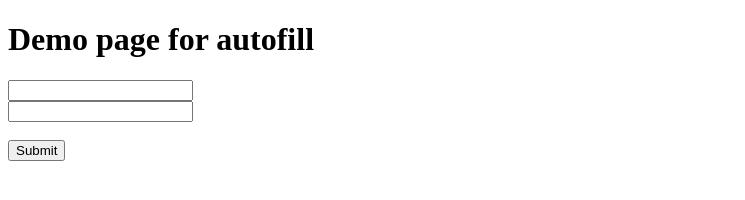
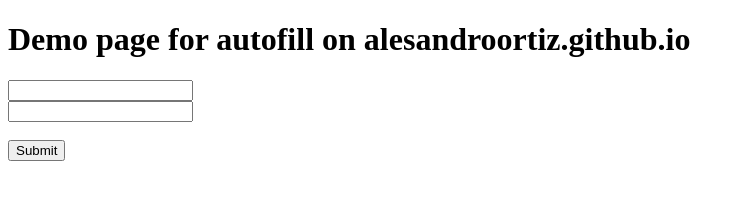
Before and after one commit to alesandroortiz/alesandroortiz.github.io, a plain HTML site: page autofill-test.html in a window 1280 px wide. Shown: the whole page, without its empty margins (0-745 px from the left). Drawn offline with Linux system fonts and the light colour scheme.

Commit message:
Update autofill-test.html

```diff
--- a/autofill-test.html
+++ b/autofill-test.html
@@ -1,7 +1,7 @@
 <!doctype html>
 <html>
 <body>
-<h1>Demo page for autofill</h1>
+<h1>Demo page for autofill on alesandroortiz.github.io</h1>
 <form>
     <input id="username" autocomplete="username">
     <br>
```
